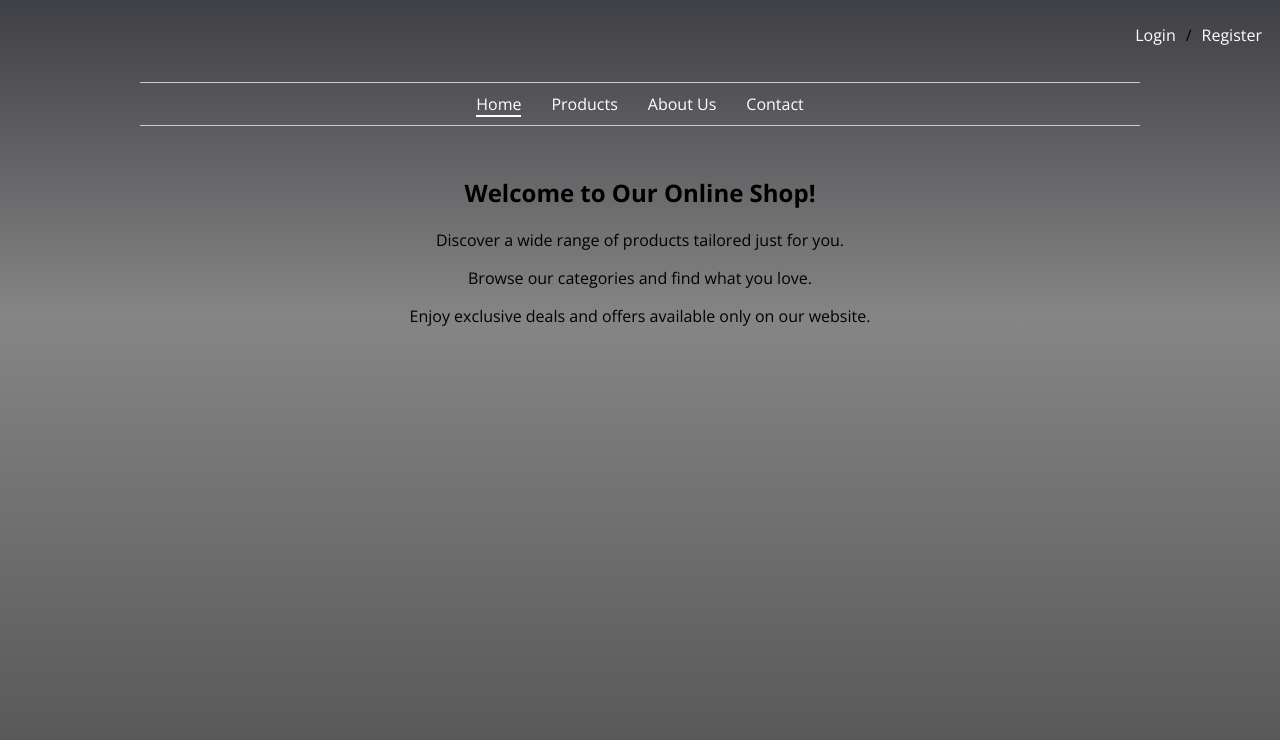
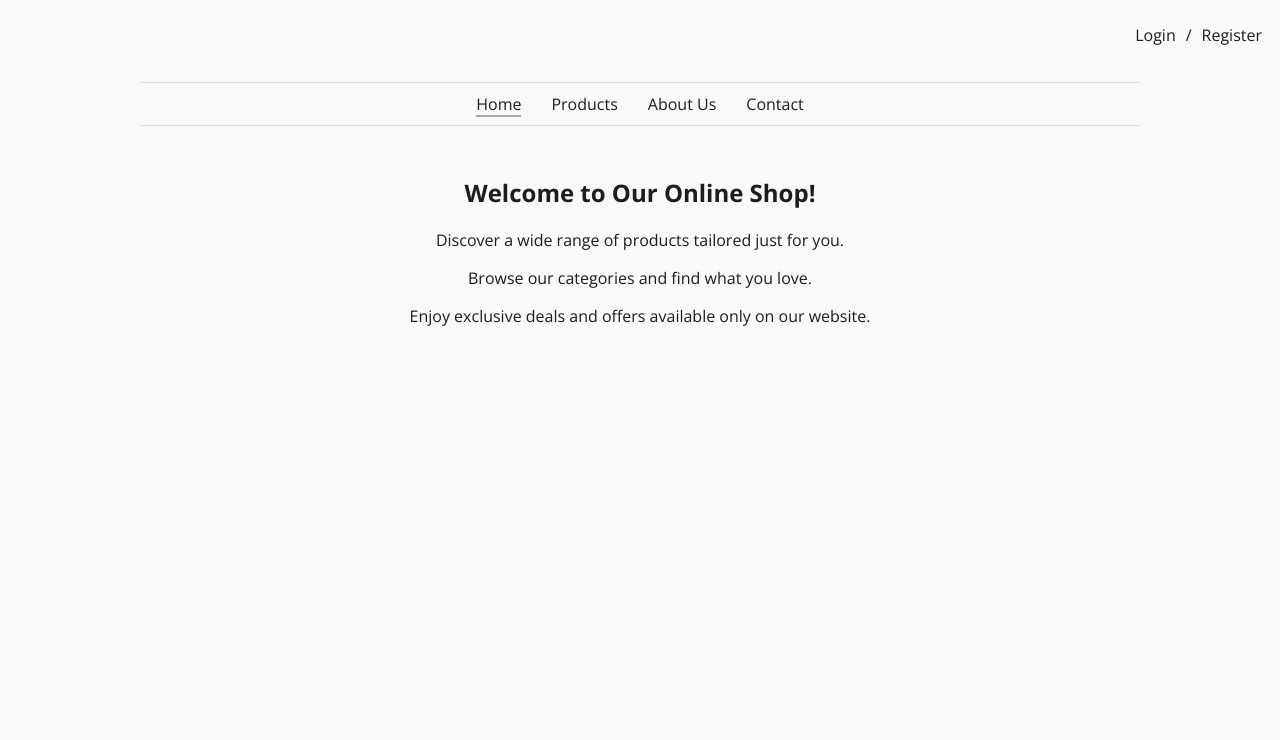
Before and after one commit to PawelNackowski/Online-Shop, a React (Create React App) app: page / in a window 1280 px wide. Shown: the top 740 px of the page. Built offline with nearby package versions, Linux system fonts and the light colour scheme.

Commit message:
created theme and changed colors to theme

```diff
--- a/src/GlobalStyle.js
+++ b/src/GlobalStyle.js
@@ -13,9 +13,9 @@ const GlobalStyle = createGlobalStyle`
         min-height: 100vh;
         text-align: center;
         font-family: 'Open Sans', sans-serif;
-        color: black;
+        color: ${({theme}) => theme.colors.dark};
         background-repeat: no-repeat;
-        background: linear-gradient(0deg, rgb(81, 81, 81) 0%, rgb(133, 133, 133) 61%, rgb(63, 64, 69) 100%);
+        background: ${({theme}) => theme.colors.light};
     }
 `;
 export default GlobalStyle;
--- a/src/common/Header/HeaderLink/styled.js
+++ b/src/common/Header/HeaderLink/styled.js
@@ -14,7 +14,7 @@ export const StyledList = styled.ul`
 
 export const StyledLink = styled(NavLink)`
   text-decoration: none;
-  color: white;
+  color: ${({theme}) => theme.colors.dark};
   padding: 10px;
 
   &.active {
--- a/src/common/Header/Navigation/styled.js
+++ b/src/common/Header/Navigation/styled.js
@@ -7,8 +7,8 @@ export const StyledList = styled.ul`
   align-items: center;
   margin: 20px auto;
   padding: 10px 20px;
-  border-top: 1px solid #ccc;
-  border-bottom: 1px solid #ccc;
+  border-top: 1px solid ${({theme}) => theme.colors.gray};
+  border-bottom: 1px solid ${({theme}) => theme.colors.gray};
   max-width: 1000px;
   width: 100%;
 `;
@@ -20,9 +20,9 @@ export const ListItem = styled.li`
 
 export const Link = styled(NavLink)`
   text-decoration: none;
-  color: white;
+  color: ${({theme}) => theme.colors.dark};
 
   &.active {
-    border-bottom: 2px solid #fff;
+    border-bottom: 2px solid ${({theme}) => theme.colors.darkGray};
   }
 `;
--- a/src/features/LoginPage/styled.js
+++ b/src/features/LoginPage/styled.js
@@ -8,8 +8,8 @@ export const Wrapper = styled.div`
   justify-content: center;
   padding: 20px;
   margin-bottom: 20px;
-  background-color: rgb(240, 240, 240);
-  color: rgb(48, 48, 48);
+  background-color: ${({theme}) => theme.colors.veryLightGray};
+  color: ${({theme}) => theme.colors.dark};
   width: 100%;
   max-width: 440px;
   border-radius: 8px;
@@ -46,13 +46,15 @@ export const StyledInput = styled.input`
   border: 2px solid transparent;
   width: 100%;
   box-sizing: border-box;
-  background-color: rgb(230, 230, 230);
+  background-color: ${({theme}) => theme.colors.lightGray};
   &:focus {
-    border: 2px solid #007bff;
-    outline: #007bff;
+    border: 2px solid ${({theme}) => theme.colors.blue};
+    outline: ${({theme}) => theme.colors.blue};
   }
   &::placeholder {
-    color: rgb(170, 170, 170);
+    color: ${({theme}) => theme.colors.darkGray};
+    font-style: italic;
+    font-style: bold;
   }
 `;
 
@@ -61,23 +63,23 @@ export const StyledButton = styled.button`
   width: 100%;
   font-size: 16px;
   font-weight: bold;
-  background-color: #007bff;
-  color: white;
+  background-color: ${({theme}) => theme.colors.blue};
+  color: ${({theme}) => theme.colors.light};
   border: none;
   border-radius: 4px;
   cursor: pointer;
   &:hover {
-    background-color: #0056b3;
+    background-color: ${({theme}) => theme.colors.blueDark};
   }
   &:disabled {
-    background-color: #ccc;
+    background-color: ${({theme}) => theme.colors.darkGray};
     cursor: not-allowed;
   }
 `;
 
 export const StyledLink = styled(NavLink)`
   text-decoration: none;
-  color: rgb(0, 98, 203);
+  color:${({ theme }) => theme.colors.blueDark};
   font-weight: bold;
   &:hover {
     text-decoration: underline;
--- a/src/features/RegisterPage/styled.js
+++ b/src/features/RegisterPage/styled.js
@@ -1,4 +1,3 @@
-import { NavLink } from "react-router-dom";
 import styled from "styled-components";
 
 export const Wrapper = styled.div`
@@ -7,8 +6,7 @@ export const Wrapper = styled.div`
   align-items: center;
   justify-content: center;
   padding: 20px;
-  background-color: rgb(240, 240, 240);
-  color: rgb(48, 48, 48);
+  background-color: ${({ theme }) => theme.colors.veryLightGray};
   width: 100%;
   max-width: 440px;
   border-radius: 8px;
@@ -17,7 +15,7 @@ export const Wrapper = styled.div`
 export const StyledHeader = styled.h1`
   text-align: center;
   font-size: 28px;
-  margin: 6px ;
+  margin: 6px;
 `;
 
 export const StyledForm = styled.form`
@@ -47,27 +45,29 @@ export const StyledInput = styled.input`
   border: 2px solid transparent;
   width: 100%;
   box-sizing: border-box;
-  background-color: rgb(230, 230, 230);
+  background-color: ${({ theme }) => theme.colors.lightGray};
   &:focus {
-    border: 2px solid #007bff;
+    border: 2px solid ${({ theme }) => theme.colors.blue};
     outline: none;
   }
   &::placeholder {
-    color: rgb(170, 170, 170);
+    color: ${({ theme }) => theme.colors.darkGray};
   }
 `;
 
 export const WrapperInform = styled.div`
   height: 22px;
-  `;
+  font-weight: 600;
+  font-style: italic;
+`;
 
 export const StyledError = styled.span`
-  color: red;
+  color: ${({ theme }) => theme.colors.red};
   font-size: 14px;
 `;
 
 export const StyledSuccess = styled.span`
-  color: green;
+  color: ${({ theme }) => theme.colors.green};
   font-size: 14px;
 `;
 
@@ -76,26 +76,17 @@ export const StyledButton = styled.button`
   width: 100%;
   font-size: 16px;
   font-weight: bold;
-  background-color: #007bff;
-  color: white;
+  background-color: ${({ theme }) => theme.colors.blue};
+  color: ${({ theme }) => theme.colors.light};
   border: none;
   border-radius: 4px;
   cursor: pointer;
   &:hover {
-    background-color: #0056b3;
+    background-color: ${({ theme }) => theme.colors.blueDark};
   }
   &:disabled {
-    background-color: #ccc;
+    background-color: ${({ theme }) => theme.colors.darkGray};
     cursor: not-allowed;
-  }
-`;
-
-export const StyledLink = styled(NavLink)`
-  text-decoration: none;
-  color: rgb(0, 98, 203);
-  font-weight: bold;
-  &:hover {
-    text-decoration: underline;
   }
 `;
 
@@ -105,6 +96,5 @@ export const Icon = styled.span`
   height: 24px;
   right: -80%;
   top: -44px;
-  color: rgb(0, 0, 0);
   cursor: pointer;
 `;
--- a/src/features/styled.js
+++ b/src/features/styled.js
@@ -6,6 +6,5 @@ export const Icon = styled.span`
   height: 24px;
   right: -80%;
   top: -44px;
-  color: rgb(0, 0, 0);
   cursor: pointer;
 `;
--- a/src/index.js
+++ b/src/index.js
@@ -1,17 +1,20 @@
-import React from "react";
 import ReactDOM from "react-dom/client";
 import App from "./App";
 import reportWebVitals from "./reportWebVitals";
 import GlobalStyle from "./GlobalStyle";
 import { AuthProvider } from "./AuthContext";
+import { ThemeProvider } from "styled-components";
+import { theme } from "./theme";
 
 const root = ReactDOM.createRoot(document.getElementById("root"));
 root.render(
   <>
-    <AuthProvider>
-      <GlobalStyle />
-      <App />
-    </AuthProvider>
+      <AuthProvider>
+        <ThemeProvider theme={theme}>
+        <GlobalStyle />
+        <App />
+        </ThemeProvider>
+      </AuthProvider>
   </>
 );
 
--- /dev/null
+++ b/src/theme.js
@@ -0,0 +1,15 @@
+export const theme = {
+  colors: {
+    light: "#f8f9fa",
+    blueLight: "#0056b3",
+    blue: "#007bff",
+    blueDark: "#0062cb",
+    red: "#dc3545",
+    green: "#28a745",
+    gray: "#ddd",
+    veryLightGray: "#f0f0f0",
+    lightGray: "#e6e6e6",
+    darkGray: "#aaa",
+    dark: "#1d1d1d",
+  }
+}
```
